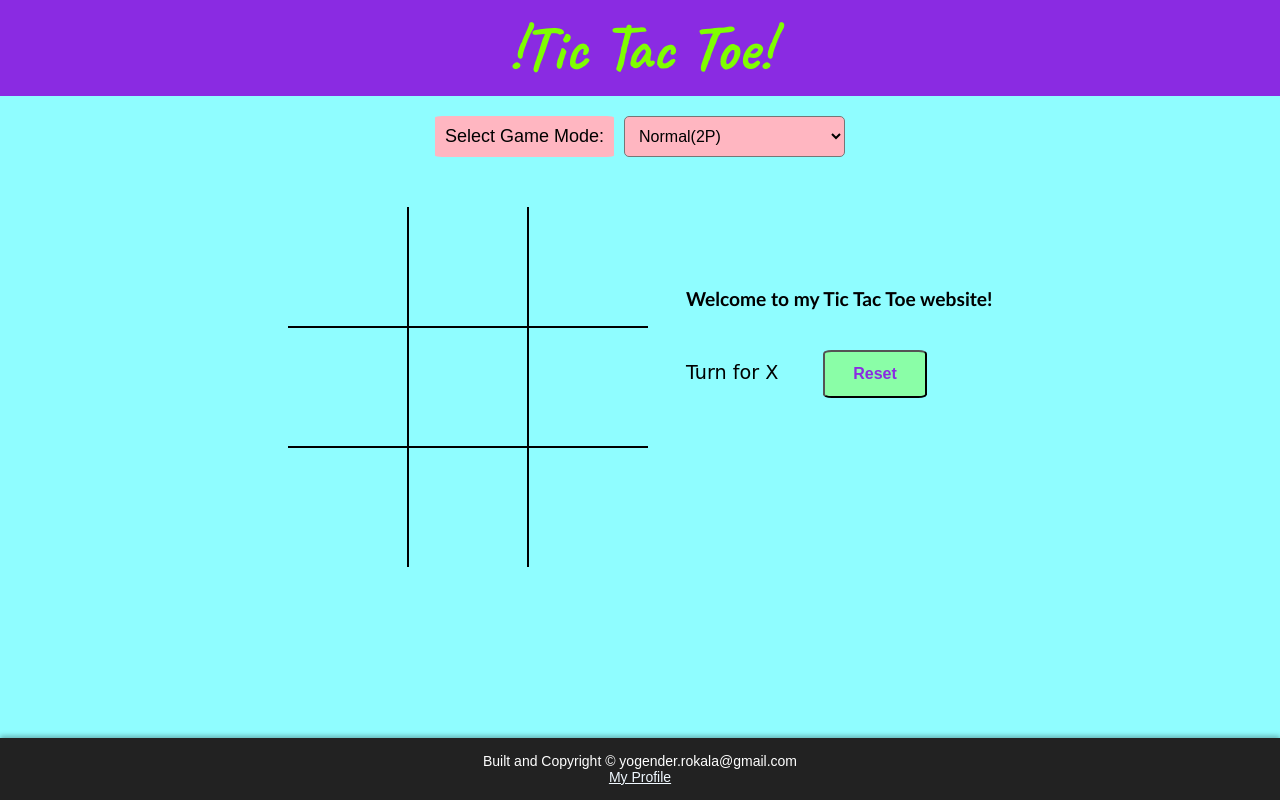
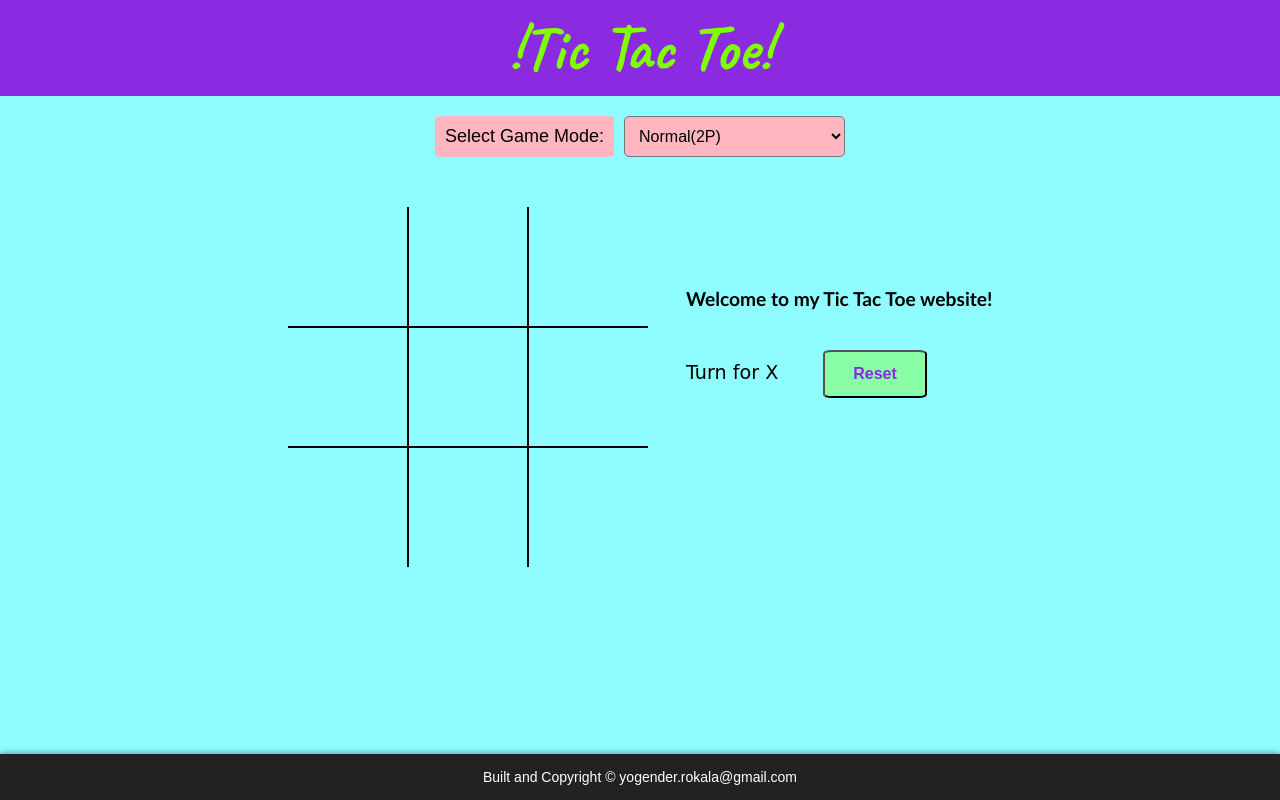
Before and after one commit to ryogender/Smart_TicTacToe, a plain HTML site: page index.html in a window 1280 px wide. Drawn offline with Linux system fonts and the light colour scheme.

Commit message:
Update index.html

```diff
--- a/index.html
+++ b/index.html
@@ -66,7 +66,6 @@
   <script src="AIscript.js"></script>
   <footer>
   <p>Built and Copyright &copy; yogender.rokala@gmail.com</p>
-  <a style="color: aliceblue;" href="">My Profile</a>
 </footer>
 
 </body>
```
